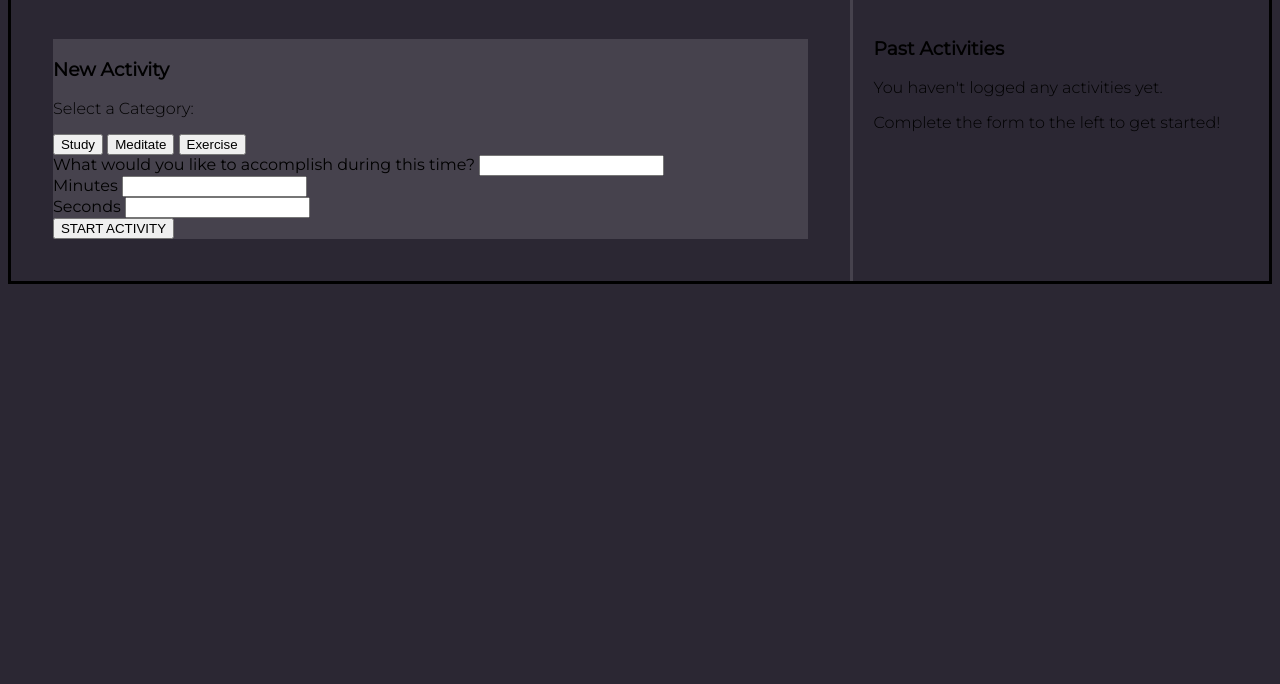
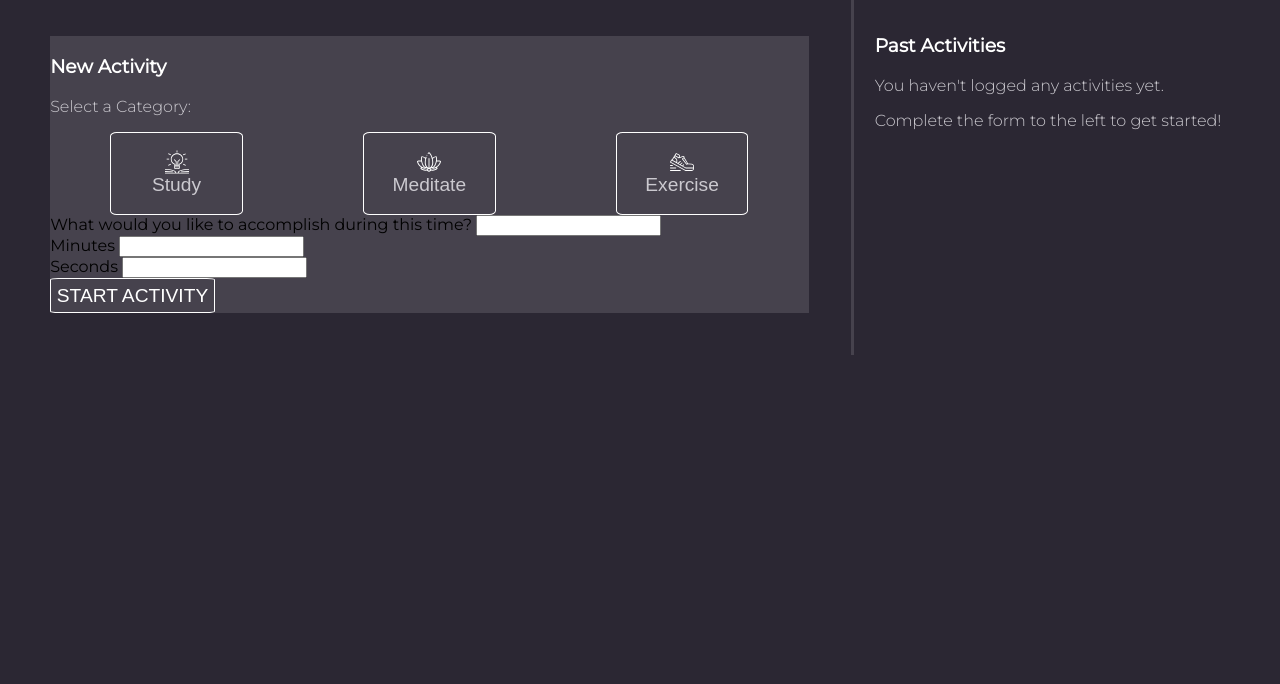
Before and after one commit to tarynmartin/intention-timer, a plain HTML site: page index.html in a window 1280 px wide. Shown: the part 116-800 px from the top of the page. Drawn offline with Linux system fonts and the light colour scheme.

Commit message:
Reformat study, meditate, and exercise buttons to include icons & css styling

```diff
--- a/index.html
+++ b/index.html
@@ -14,9 +14,18 @@
           <div class="left-background">
             <p class="select-title">Select a Category:</p>
             <div class="btn-container">
-              <button class="study-btn">Study</button>
-              <button class="meditate-btn">Meditate</button>
-              <button class="exercise-btn">Exercise</button>
+              <button class="study-btn">
+                <img class="icon" src="assets/study.svg">
+                <p class="btn-text">Study</p>
+              </button>
+              <button class="meditate-btn">
+                <img class="icon" src="assets/meditate.svg">
+                <p class=btn-text>Meditate</p>
+              </button>
+              <button class="exercise-btn">
+                <img class="icon" src="assets/exercise.svg">
+                <p class="btn-text">Exercise</p>
+              </button>
             </div>
             <form class="form-input">
               <div class="top-input">
--- a/styles.css
+++ b/styles.css
@@ -1,15 +1,29 @@
 body {
   font-family: 'Montserrat', sans-serif;
-  border: solid;
   background-color: #2B2733
 }
 
 h1 {
   font-weight 400;
+  color: #FFF;
 }
 
 p {
   font-weight: 300;
+  color: #CBC9CF;
+}
+
+button {
+  border: solid 0.5px white;
+  border-radius: 5%;
+  background-color: #46424D;
+  padding: 0.75%;
+  font-size: 1.5vw;
+  color: #FFF;
+  display: flex;
+  flex-direction: column;
+  align-items: center;
+  flex: 0 1 calc(20% - 1em);
 }
 
 .title {
@@ -31,8 +45,24 @@ p {
   margin: 5%;
 }
 
+.btn-container {
+  display: flex;
+  flex-direction: row;
+  justify-content: space-around;
+}
+
+.btn-text {
+  margin: 0;
+  margin-bottom: 10%;
+}
+
 .past-activities {
   border-left: solid;
   border-color: #46424D;
   padding: 5%;
 }
+
+.icon {
+  margin-top: 10%;
+  width: 1.25em;
+}
```
